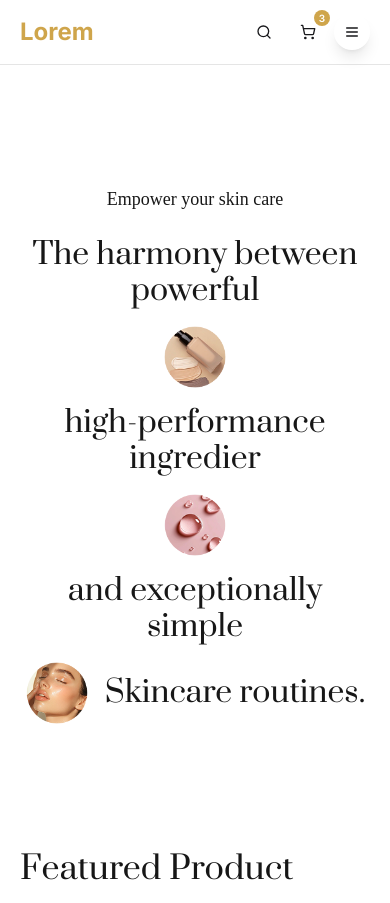
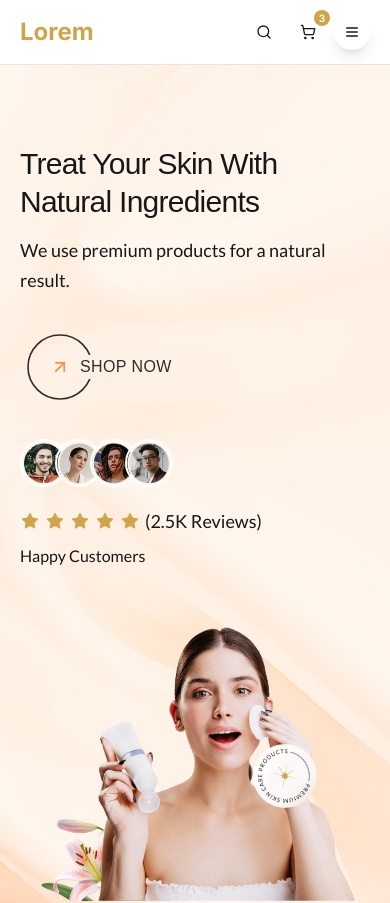
Before and after one commit to DarkAsfu/ecommerce, a Next.js app: page / in a window 390 px wide. Shown: the top 903 px of the page. Built offline with nearby package versions, Linux system fonts and the light colour scheme; a web font is replaced by a local one.

Commit message:
Fixed Banner responsive issue

```diff
--- a/src/app/page.js
+++ b/src/app/page.js
@@ -12,7 +12,7 @@ import NewsLetter from "@/components/home/NewsLetter";
 export default function Home() {
   return (
     <div className="">
-      {/* <Hero/> */}
+      <Hero/>
       <Empower/>
       {/* <FeaturedProduct/> */}
       <FeaturedProduct/>
--- a/src/components/hero.js
+++ b/src/components/hero.js
@@ -1,91 +1,141 @@
 /* eslint-disable @next/next/no-img-element */
-"use client";
-import { ArrowUpRight, Star } from "lucide-react";
-import BackgrounImage from "../../public/heroSection.jpg";
-import SideIMage from "../../public/heroSideimage.png";
-import Review1 from "../../public/reciew1.png";
-import Review2 from "../../public/reciew2.png";
-import Review3 from "../../public/reciew3.png";
-import Review4 from "../../public/reciew4.png";
-import Sideanimation from "../../public/hero-side-animation.png";
+"use client"
+import { ArrowUpRight, Star } from "lucide-react"
+import BackgrounImage from "../../public/heroSection.jpg"
+import SideIMage from "../../public/heroSideimage.png"
+import Review1 from "../../public/reciew1.png"
+import Review2 from "../../public/reciew2.png"
+import Review3 from "../../public/reciew3.png"
+import Review4 from "../../public/reciew4.png"
+import Sideanimation from "../../public/hero-side-animation.png"
 
 export default function Hero() {
   return (
     <section
       style={{ backgroundImage: `url(${BackgrounImage.src})` }}
-      className="bg-cover bg-center flex items-flex-end justify-center text-white py-[80px] overflow-x-hidden"
+      className="bg-cover bg-center flex items-center justify-center text-white pt-10 md:py-[80px] min-h-screen relative overflow-hidden"
     >
-      <div className="w-full flex justify-between items-flex-end px-[100px] relative">
-        <div className="">
-          <h1 className="justify-start text-neutral-900 text-8xl font-normal font-Inter leading-[134.40px] max-w-[700px] mb-[21px]">
+      <div className="container w-full px-4 md:px-6 lg:px-8">
+        <div className="flex flex-col lg:flex-row lg:justify-between lg:items-end gap-8 lg:gap-0 relative min-h-[600px] lg:min-h-auto">
+          {/* Left Content */}
+          <div className="flex-1 lg:max-w-[60%]">
+            <h1 className="text-neutral-900 text-3xl sm:text-4xl md:text-5xl lg:text-6xl xl:text-8xl font-normal font-prate leading-tight lg:leading-[134.40px] max-w-full lg:max-w-[800px] mb-4 md:mb-[21px] mt-8 md:mt-20 tracking-tight">
               Treat Your Skin With Natural Ingredients
             </h1>
-          <p className="self-stretch justify-start text-neutral-900 text-2xl font-normal font-lato leading-9 mb-[83px]">
+            <p className="text-neutral-900 text-lg md:text-xl lg:text-2xl font-normal font-lato leading-relaxed md:leading-9 mb-8 md:mb-[83px] max-w-full lg:max-w-[600px]">
               We use premium products for a natural result.
             </p>
-          <button className="text-center relative text-neutral-900 text-xl font-normal font-lato w-[83px] h-[83px] border-2 border-neutral-900 rounded-full flex items-center justify-center cursor-pointer group duration-300 mb-[100px]">
-            <ArrowUpRight className="text-[#F88C44] group-hover:rotate-[45deg]  duration-300" />
-            <span
-              //   style={{ backgroundImage: `url(${BackgrounImage.src})` }}
-              className="bg-gradient-to-r from-[#ffe0c9] via-[#f1cbb1ab] to-[#ffdbc000] z-[1] bg-cover bg-center w-max absolute top-[50%] left-[50%] translate-x-[25%] translate-y-[-50%] p-1 group-hover:translate-x-[-25%] group-hover:translate-y-[-50%] duration-300 rounded"
-            >
-              Shop Now
+
+            {/* Responsive Button */}
+            <div className="mb-8 md:mb-12">
+              <button className="relative flex items-center group cursor-pointer">
+                <div className="relative">
+                  <div className="relative w-[80px] h-[80px] md:w-[100px] md:h-[100px]">
+                    <svg width="100%" height="100%" viewBox="0 0 100 100" className="absolute inset-0">
+                      <defs>
+                        <mask id="textMask">
+                          <rect width="100%" height="100%" fill="white" />
+                          <rect x="60" y="35" width="70" height="30" fill="black" />
+                        </mask>
+                      </defs>
+                      <circle
+                        cx="50"
+                        cy="50"
+                        r="40"
+                        fill="none"
+                        stroke="#2D2D2D"
+                        strokeWidth="2"
+                        mask="url(#textMask)"
+                        className="group-hover:stroke-[#F88C44] transition-colors duration-300"
+                      />
+                    </svg>
+                    <div className="absolute inset-0 flex items-center justify-center">
+                      <ArrowUpRight className="text-[#F88C44] w-5 h-5 md:w-6 md:h-6 group-hover:rotate-12 group-hover:scale-110 transition-all duration-300" />
+                    </div>
+                  </div>
+                  <span className="absolute top-1/2 left-[60px] md:left-[70px] transform -translate-y-1/2 text-[#2D2D2D] text-base md:text-lg font-medium tracking-wide group-hover:text-[#F88C44] transition-colors duration-300 whitespace-nowrap">
+                    SHOP NOW
                   </span>
+                </div>
               </button>
-          <div className="flex items-center gap-[30px] ">
-            <div className="flex items-center justify-start relative w-[176px] h-[64px]">
+            </div>
+
+            {/* Reviews Section */}
+            <div className="flex flex-col sm:flex-row items-start sm:items-center gap-4 sm:gap-[30px]">
+              <div className="flex items-center justify-start relative w-[140px] sm:w-[176px] h-[48px] sm:h-[64px]">
                 <img
-                src={Review1.src}
+                  src={Review1.src || "/placeholder.svg"}
                   alt="Review Image"
-                className="w-[64px] h-[64px] rounded-full border-2 border-white absolute top-0 left-[0%]"
+                  className="w-[48px] h-[48px] sm:w-[64px] sm:h-[64px] rounded-full border-2 border-white absolute top-0 left-[0%]"
                 />
                 <img
-                src={Review2.src}
+                  src={Review2.src || "/placeholder.svg"}
                   alt="Review Image"
-                className="w-[64px] h-[64px] rounded-full border-2 border-white absolute top-0 left-[25%]"
+                  className="w-[48px] h-[48px] sm:w-[64px] sm:h-[64px] rounded-full border-2 border-white absolute top-0 left-[25%]"
                 />
                 <img
-                src={Review3.src}
+                  src={Review3.src || "/placeholder.svg"}
                   alt="Review Image"
-                className="w-[64px] h-[64px] rounded-full border-2 border-white absolute top-0 left-[50%]"
+                  className="w-[48px] h-[48px] sm:w-[64px] sm:h-[64px] rounded-full border-2 border-white absolute top-0 left-[50%]"
                 />
                 <img
-                src={Review4.src}
+                  src={Review4.src || "/placeholder.svg"}
                   alt="Review Image"
-                className="w-[64px] h-[64px] rounded-full border-2 border-white absolute top-0 left-[75%]"
+                  className="w-[48px] h-[48px] sm:w-[64px] sm:h-[64px] rounded-full border-2 border-white absolute top-0 left-[75%]"
                 />
               </div>
               <div>
+                <div className="flex items-center gap-[5px] mb-1">
                   <div className="flex items-center gap-[5px]">
-                <div className="flex items-center gap-[5px]">
-                  <Star className="fill-[#CFA54B] w-[28px] stroke-0" />
-                  <Star className="fill-[#CFA54B] w-[28px] stroke-0" />
-                  <Star className="fill-[#CFA54B] w-[28px] stroke-0" />
-                  <Star className="fill-[#CFA54B] w-[28px] stroke-0" />
-                  <Star className="fill-[#CFA54B] w-[28px] stroke-0" />
+                    <Star className="fill-[#CFA54B] w-[20px] sm:w-[28px] stroke-0" />
+                    <Star className="fill-[#CFA54B] w-[20px] sm:w-[28px] stroke-0" />
+                    <Star className="fill-[#CFA54B] w-[20px] sm:w-[28px] stroke-0" />
+                    <Star className="fill-[#CFA54B] w-[20px] sm:w-[28px] stroke-0" />
+                    <Star className="fill-[#CFA54B] w-[20px] sm:w-[28px] stroke-0" />
                   </div>
-                <p className="justify-start text-neutral-900 text-xl font-medium font-'Lato' leading-loose">
+                  <p className="text-neutral-900 text-lg sm:text-xl font-medium font-lato leading-loose">
                     (2.5K Reviews)
                   </p>
                 </div>
-              <h4 className="justify-start text-neutral-900 text-lg font-normal font-'Lato' leading-relaxed">Happy Customers</h4>
+                <h4 className="text-neutral-900 text-base sm:text-lg font-normal font-lato leading-relaxed">
+                  Happy Customers
+                </h4>
               </div>
             </div>
           </div>
+
+          {/* Right Images - Visible on both mobile and desktop */}
           <div className="">
+            {/* Mobile positioning */}
+            <div className=" relative h-[300px] sm:h-[400px]">
+              <img
+                src={SideIMage.src || "/placeholder.svg"}
+                alt="Hero Image"
+                className="absolute right-0 bottom-0 h-auto max-w-[100%]"
+              />
+              <img
+                src={Sideanimation.src || "/placeholder.svg"}
+                alt="Hero Animation"
+                className="absolute right-[50px] sm:right-[80px] bottom-[90px] sm:bottom-[150px] animate-spin w-[70px] h-[70px] sm:w-[70px] sm:h-[70px]"
+              />
+            </div>
+
+            {/* Desktop positioning */}
+            <div className="hidden lg:block">
               <img
                 src={SideIMage.src}
                 alt="Hero Image"
-            className="absolute right-[-52px] bottom-[-80px] max-w-[60%]"
+                className="absolute right-[-52px] bottom-[-80px] max-w-[70%] xl:max-w-[75%]"
               />
               <img
                 src={Sideanimation.src}
-            alt="Hero Image"
-            className="absolute right-[70px] bottom-[115px] animate-spin "
+                alt="Hero Animation"
+                className="absolute right-[70px] bottom-[115px] animate-spin w-[60px] h-[60px] xl:w-auto xl:h-auto"
               />
-
+            </div>
+          </div>
         </div>
       </div>
     </section>
-  );
+  )
 }
```
Lines whose indentation alone changed are shown as unchanged.
